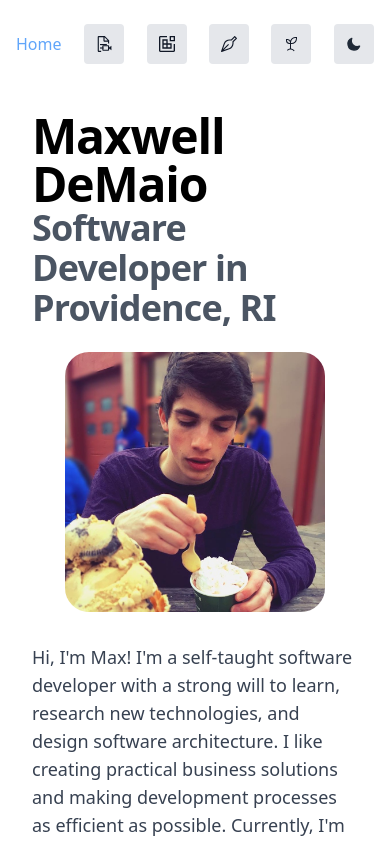
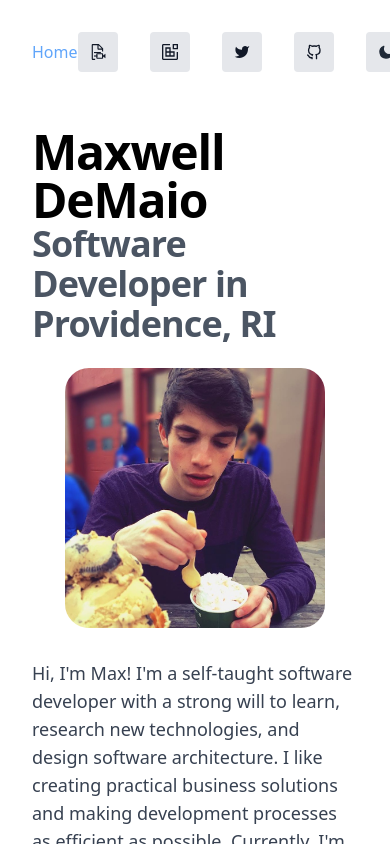
Before and after one commit to maxdemaio/max-nextjs, a Next.js app: page / in a window 390 px wide. Shown: the top 844 px of the page. Built offline with nearby package versions, Linux system fonts and the light colour scheme.

Commit message:
update nav and footer

```diff
--- a/components/Container.js
+++ b/components/Container.js
@@ -5,6 +5,8 @@ import { useTheme } from 'next-themes';
 import Link from 'next/link';
 
 import VideoBlogIcon from '@/components/VideoBlogIcon';
+import TwitterIcon from '@/components/TwitterIcon';
+import GithubIcon from '@/components/GithubIcon';
 
 export default function Container(props) {
   const [mounted, setMounted] = useState(false);
@@ -51,7 +53,7 @@ export default function Container(props) {
         )}
       </Head>
 
-      <nav className="mt-2 mb-8 flex items-center justify-between w-full max-w-4xl p-4 mx-auto text-gray-900 bg-white sticky-nav dark:bg-black bg-opacity-60 dark:text-gray-100">
+      <nav className="p-8 mb-6 flex items-center justify-between w-full max-w-4xl mx-auto text-gray-900 bg-white dark:bg-black dark:text-gray-100">
         <Link href="/">
           <a
             id="home-nav"
@@ -61,6 +63,10 @@ export default function Container(props) {
             Home
           </a>
         </Link>
+
+        <div className="nav-no-show"></div>
+
+        <div className="flex items-center justify-between gap-x-8">
           <Link href="/posts">
             <a
               aria-label="Posts link"
@@ -92,7 +98,10 @@ export default function Container(props) {
               className="md:hidden w-10 h-10 p-3 bg-gray-200 hover:bg-gray-300 rounded dark:bg-gray-800 dark:hover:bg-gray-700"
             >
               <svg width="1em" height="1em" viewBox="0 0 24 24">
-              <path d="M24 8H16V0H24V8ZM18 6H22V2H18V6Z" fill="currentColor" />
+                <path
+                  d="M24 8H16V0H24V8ZM18 6H22V2H18V6Z"
+                  fill="currentColor"
+                />
                 <path
                   d="M13 11V5H5V19H19V11H13ZM7 7H11V11H7V7ZM11 17H7V13H11V17ZM17 17H13V13H17V17Z"
                   fill="currentColor"
@@ -105,55 +114,29 @@ export default function Container(props) {
             </a>
           </Link>
 
-        <Link href="/guestbook">
           <a
-            aria-label="Guestbook link"
-            className="nav-no-show text-blue-400 hover:text-blue-600"
+            aria-label="Twitter link"
+            href="https://twitter.com/maxdemaio"
+            className="w-10 h-10 p-3 bg-gray-200 hover:bg-gray-300 rounded dark:bg-gray-800 dark:hover:bg-gray-700"
           >
-            Guestbook
+            <TwitterIcon />
           </a>
-        </Link>
-        <Link href="/guestbook">
+
           <a
-            aria-label="Guestbook Link"
-            className="md:hidden w-10 h-10 p-3 bg-gray-200 hover:bg-gray-300 rounded dark:bg-gray-800 dark:hover:bg-gray-700"
+            aria-label="Github link"
+            href="https://github.com/maxdemaio"
+            className="w-10 h-10 p-3 bg-gray-200 hover:bg-gray-300 rounded dark:bg-gray-800 dark:hover:bg-gray-700"
           >
-            <svg width="1em" height="1em" viewBox="0 0 28 28">
-              <path
-                d="M27.707 3.293L24.707 0.293C24.5195 0.105529 24.2652 0.000213623 24 0.000213623C23.7349 0.000213623 23.4806 0.105529 23.293 0.293L17.586 6H15.095C12.8147 6.00164 10.5911 6.71115 8.73127 8.03058C6.87142 9.35001 5.46705 11.2143 4.71205 13.366L0.0560471 26.67C-0.00618216 26.8478 -0.0169525 27.0395 0.0249762 27.2231C0.0669048 27.4067 0.159828 27.5747 0.293049 27.7078C0.42627 27.8409 0.594373 27.9337 0.778008 27.9755C0.961643 28.0173 1.15335 28.0064 1.33105 27.944L14.634 23.288C16.7858 22.533 18.65 21.1286 19.9695 19.2688C21.2889 17.4089 21.9984 15.1853 22 12.905V10.415L27.707 4.707C27.8945 4.51947 27.9998 4.26516 27.9998 4C27.9998 3.73484 27.8945 3.48053 27.707 3.293V3.293ZM20.293 9.293C20.1055 9.48049 20.0001 9.73481 20 10V12.905C19.9986 14.7707 19.418 16.59 18.3385 18.1117C17.2589 19.6333 15.7336 20.7823 13.973 21.4L4.80505 24.609L14 15.414L12.586 14L3.39005 23.195L6.60005 14.027C7.21775 12.2665 8.36673 10.7412 9.88839 9.66158C11.41 8.582 13.2293 8.00142 15.095 8H18C18.2652 7.99994 18.5196 7.89455 18.707 7.707L24 2.414L25.586 4L20.293 9.293Z"
-                fill="currentColor"
-              />
-            </svg>
+            <GithubIcon />
           </a>
-        </Link>
-
-        <Link href="/products">
-          <a
-            aria-label="Products link"
-            className="nav-no-show text-blue-400 hover:text-blue-600"
-          >
-            Products
-          </a>
-        </Link>
-        <Link href="/products">
-          <a
-            aria-label="Product link"
-            className="md:hidden w-10 h-10 p-3 bg-gray-200 hover:bg-gray-300 rounded dark:bg-gray-800 dark:hover:bg-gray-700"
-          >
-            <svg width="1em" height="1em" viewBox="0 0 32 32">
-              <path
-                d="M25 2a11.01 11.01 0 0 0-10.245 7.024A6.994 6.994 0 0 0 9 6H6v3a7.008 7.008 0 0 0 7 7h1v9.05a9.923 9.923 0 0 0-6.071 2.879l1.414 1.414a8 8 0 0 1 12.309 1.213l1.661-1.113A9.98 9.98 0 0 0 16 25.062V16h1A11.012 11.012 0 0 0 28 5V2zM13 14a5.006 5.006 0 0 1-5-5V8h1a5.005 5.005 0 0 1 5 5v1zm13-9a9.01 9.01 0 0 1-9 9h-1v-1a9.01 9.01 0 0 1 9-9h1z"
-                fill="currentColor"
-              ></path>
-            </svg>
-          </a>
-        </Link>
 
           <button
             aria-label="Toggle Dark and Light Mode"
             type="button"
             className="w-10 h-10 p-3 bg-gray-200 hover:bg-gray-300 rounded dark:bg-gray-800 dark:hover:bg-gray-700"
-          onClick={() => setTheme(resolvedTheme === 'dark' ? 'light' : 'dark')}
+            onClick={() =>
+              setTheme(resolvedTheme === 'dark' ? 'light' : 'dark')
+            }
           >
             {mounted && (
               <svg
@@ -182,6 +165,7 @@ export default function Container(props) {
               </svg>
             )}
           </button>
+        </div>
       </nav>
       <main className="my-fade text-lg flex flex-col justify-center items-start px-8 max-w-3xl mx-auto mb-16">
         {children}
--- a/components/FooterSocials.js
+++ b/components/FooterSocials.js
@@ -41,9 +41,6 @@ function FooterSocials() {
         >
           YouTube
         </a>
-      </div>
-
-      <div className="flex flex-col space-y-4 mb-8">
         <a
           className="my-nav-link"
           href="https://www.duolingo.com/profile/maxwelldemaio"
@@ -52,6 +49,20 @@ function FooterSocials() {
           Duolingo
         </a>
       </div>
+
+      <div className="flex flex-col space-y-4 mb-8">
+        <Link href="/guestbook">
+          <a aria-label="Guestbook link" className="my-nav-link">
+            Guestbook
+          </a>
+        </Link>
+
+        <Link href="/products">
+          <a aria-label="Products link" className="my-nav-link">
+            Products
+          </a>
+        </Link>
+      </div>
     </div>
   );
 }
```
Lines whose indentation alone changed are shown as unchanged.
